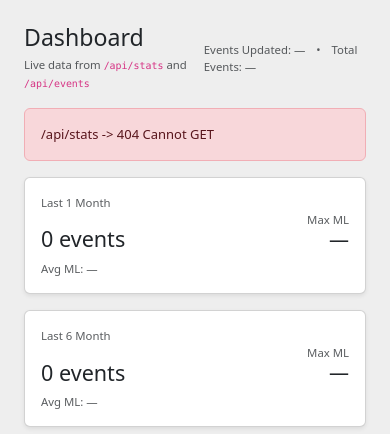
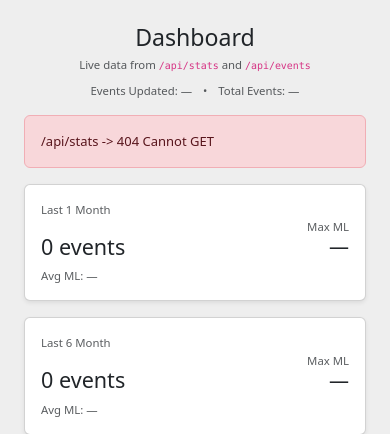
Before and after one commit to R-Grigala/EarthQuakeWatch, a Flask app: page /dashboard in a window 390 px wide. Shown: the part 56-490 px from the top of the page. Run offline with Flask 3, Linux system fonts and the light colour scheme.

Commit message:
dashboard responsive

```diff
--- a/src/templates/dashboard/dashboard.html
+++ b/src/templates/dashboard/dashboard.html
@@ -5,14 +5,14 @@
 {% block body %}
 <div class="container py-4">
 
-  <div class="d-flex align-items-center justify-content-between mb-3">
-    <div>
+  <div class="d-flex flex-column flex-md-row align-items-center justify-content-center justify-content-md-between mb-3">
+    <div class="text-center text-md-start">
       <h1 class="h3 mb-1">Dashboard</h1>
       <div class="text-muted small">
         Live data from <code id="statsUrlLabel"></code> and <code id="eventsUrlLabel"></code>
       </div>
     </div>
-    <div class="text-muted small">
+    <div class="text-muted small text-center text-md-end mt-2 mt-md-0">
       Events Updated: <span id="lastUpdated">—</span>
       <span class="mx-2">•</span>
       Total Events: <span id="totalEvents">—</span>
```
